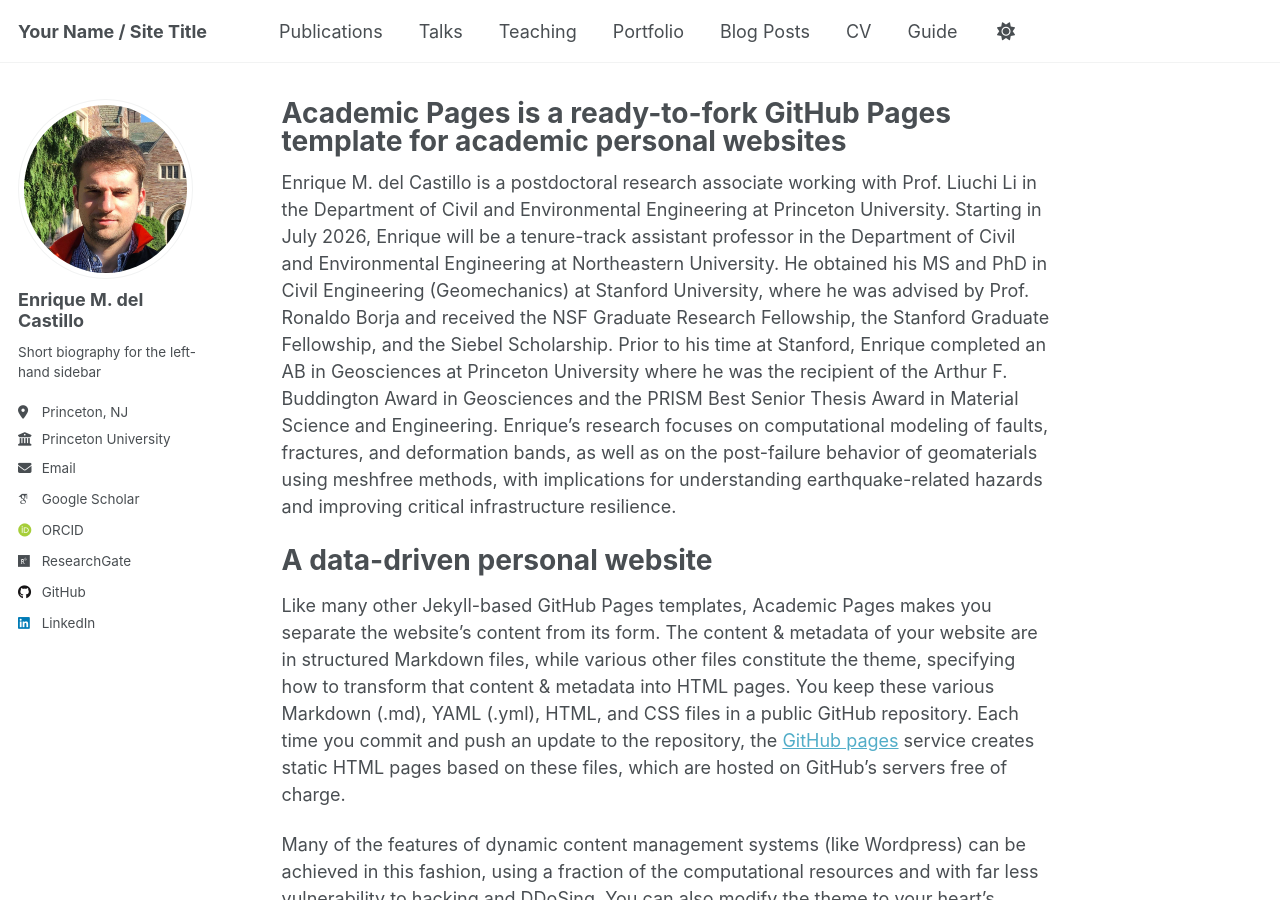
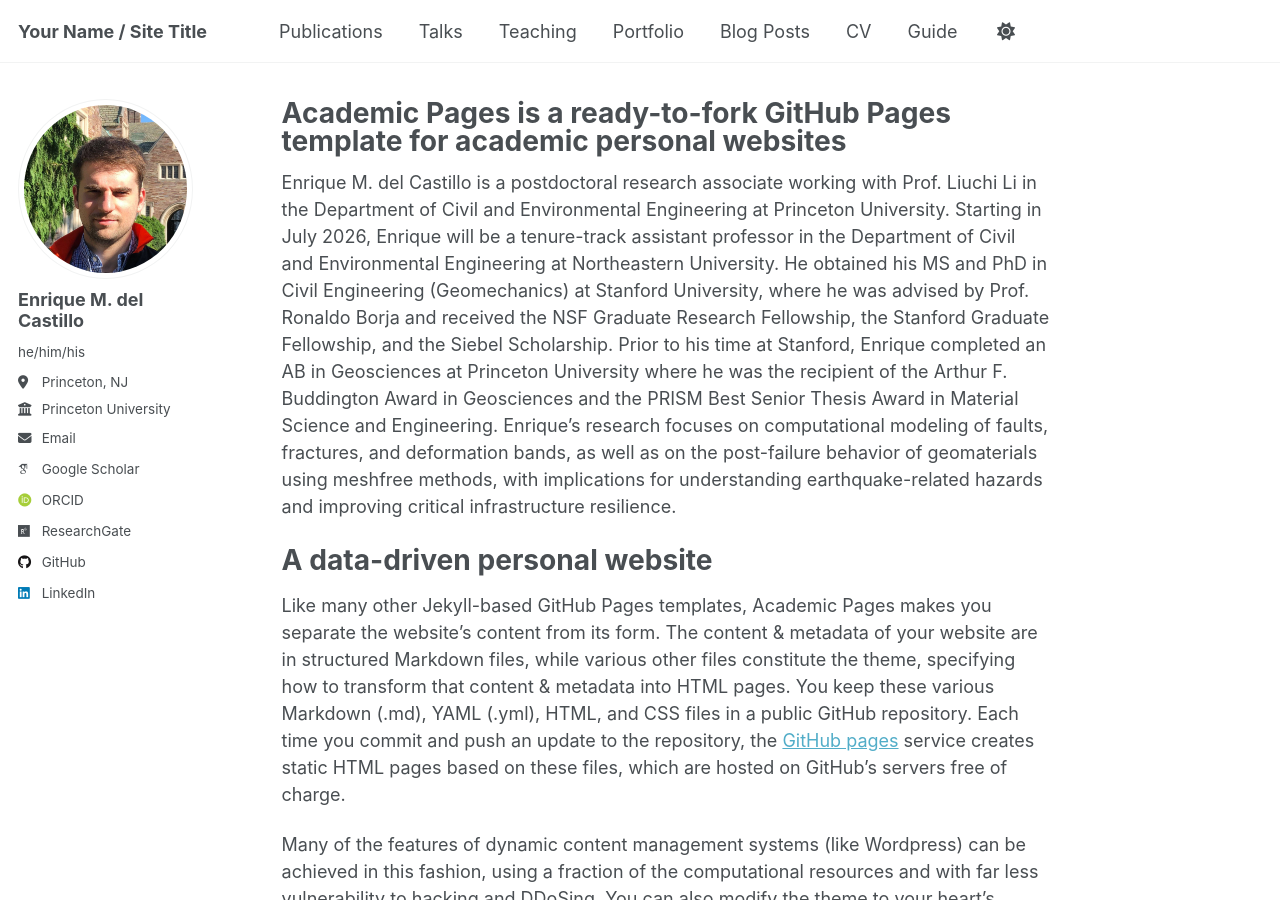
Before and after one commit to emdc19/emdcwebsite, a Jekyll site: the page built from _pages/about.md, in a window 1280 px wide and 900 px high. Built offline with Jekyll 4.4.1, drawn with Linux system fonts in a browser that asks for light colours; some web fonts are replaced; a script that is not in the unit is left out.

Commit message:
Update _config.yml

```diff
--- a/_config.yml
+++ b/_config.yml
@@ -25,8 +25,8 @@ author:
   # Biographic information
   avatar           : "profile.png"
   name             : "Enrique M. del Castillo"
-  pronouns         : # example: "she/her"
-  bio              : "Short biography for the left-hand sidebar"
+  pronouns         : "he/him/his"
+  #bio              : "Short biography for the left-hand sidebar"
   location         : "Princeton, NJ"
   employer         : "Princeton University"
   uri              : # URL
```
